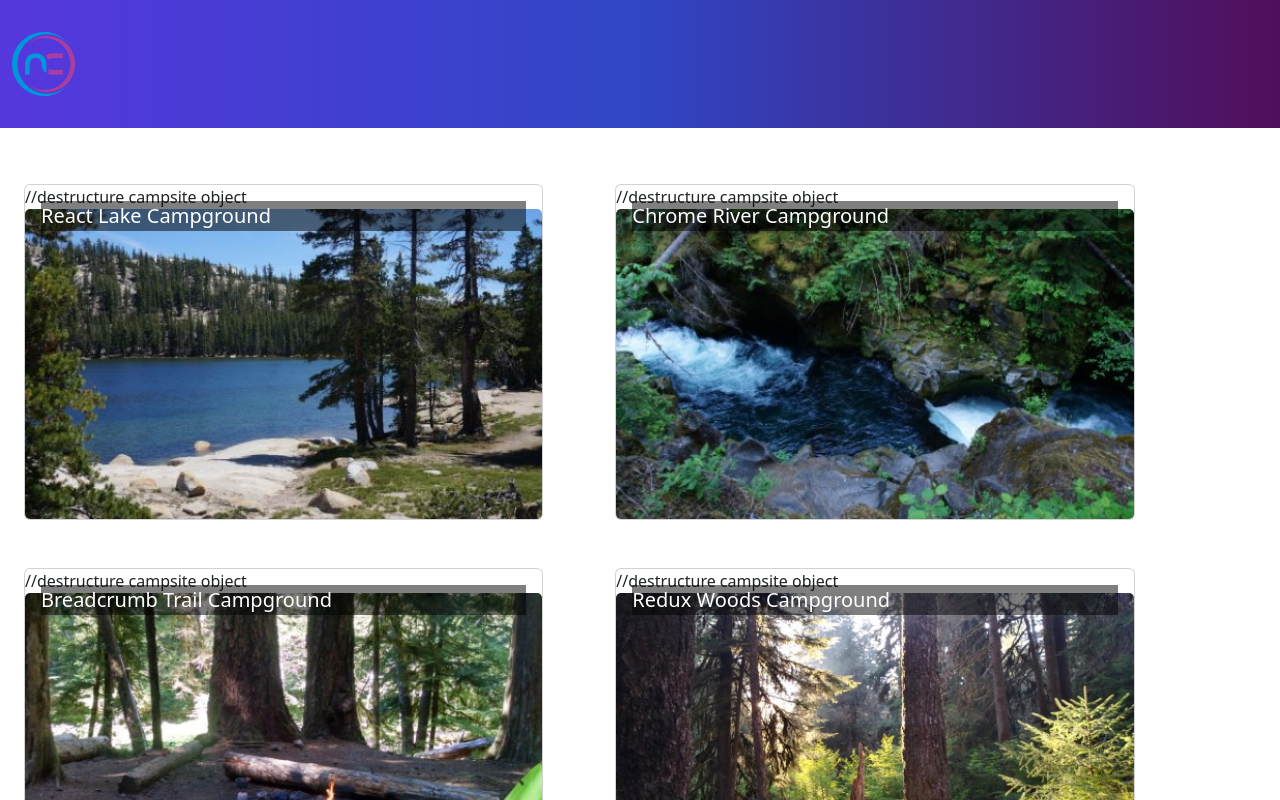
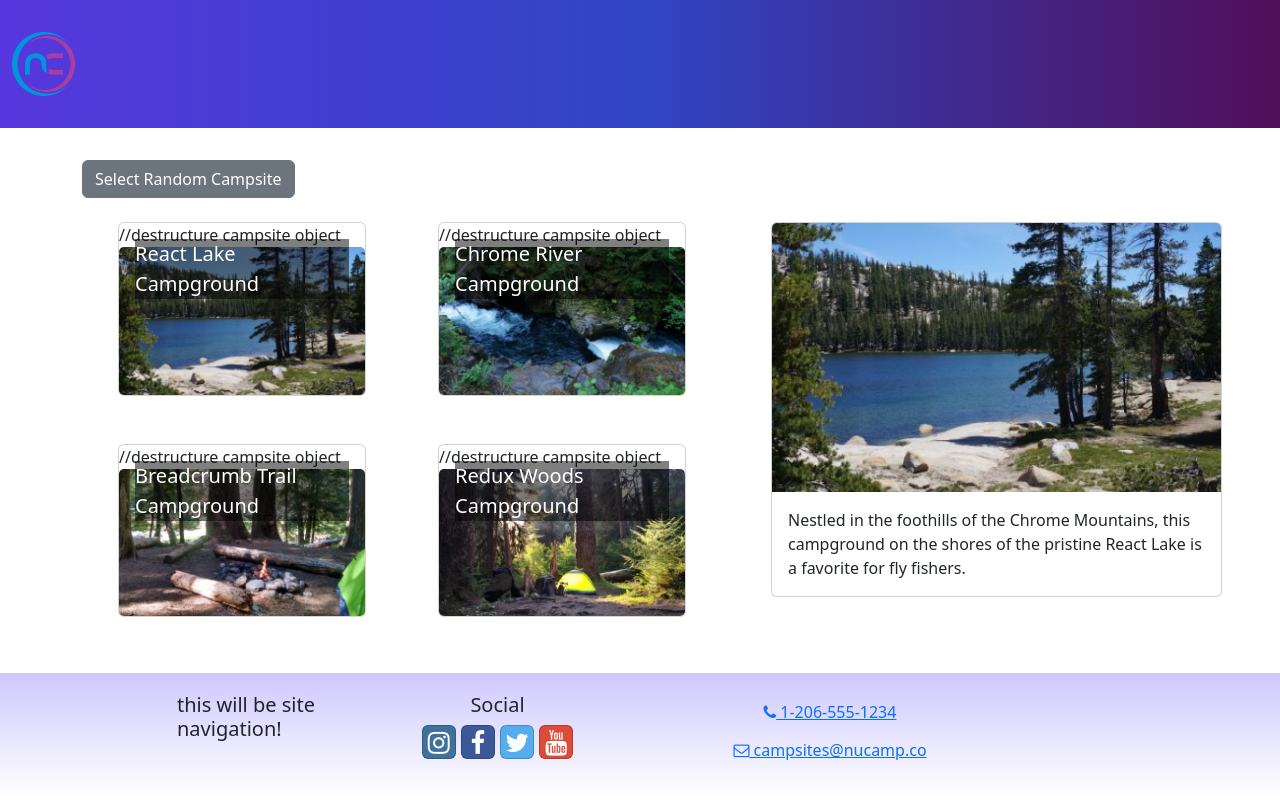
Before and after one commit to SameasDiscordxd/nucampsite-react, a React (Create React App) app: page / in a window 1280 px wide. Shown: the top 800 px of the page. Built offline with nearby package versions, Linux system fonts and the light colour scheme.

Commit message:
school week 2

```diff
--- a/src/App.js
+++ b/src/App.js
@@ -1,18 +1,16 @@
-import CampsitesList from './features/campsites/CampsitesList';
+import Header from './components/Header';
+import Footer from './components/Footer';
+import CampsitesDirectoryPage from './pages/CampsitesDirectoryPage';
 import './App.css';
-import Header from './components/Header';
-import FooterBar from './components/Footer';
-
-
 
 function App() {
-  return (
-    <div className="App">
-        <Header/>
-        <CampsitesList/>
-        <FooterBar/>
-    </div>
-  );
+    return (
+        <div className='App'>
+            <Header />
+            <CampsitesDirectoryPage />
+            <Footer />
+        </div>
+    );
 }
 
 export default App;
--- /dev/null
+++ b/src/features/campsites/CampsiteDetail.js
@@ -0,0 +1,18 @@
+import { Card, CardImg, CardText, CardBody, Col } from "reactstrap";
+
+const CampsiteDetail = ({ campsite }) => {
+    const {image, name, description} = campsite;
+
+    return (
+        <Col md='12' className="m-4">
+            <Card>
+                <CardImg top src={image} alt={name} />
+                <CardBody>
+                <CardText>{description}</CardText>
+                </CardBody>
+            </Card>
+        </Col>
+    );
+};
+
+export default CampsiteDetail;
--- a/src/features/campsites/CampsitesList.js
+++ b/src/features/campsites/CampsitesList.js
@@ -1,19 +1,21 @@
-import { CAMPSITES } from '../../app/shared/CAMPSITES';
+import { Col, Row, } from 'reactstrap';
 import CampsiteCard from "./CampsiteCard";
-import { Col } from 'reactstrap';
-import { Row } from 'reactstrap';
+import { selectAllCampsites } from './campsitesSlice';
 
 const CampsitesList = () => {
-    console.log(CAMPSITES);
+    const campsites = selectAllCampsites();
+
     return (
-        <Row>
-            {CAMPSITES.map(campsite =>
-                <Col key={campsite.id} md='5' className='m-4'>
-                    <CampsiteCard campsite={campsite} />
-                </Col>
-            )}
+        <Row className="ms-auto">
+            {campsites.map((campsite) => {
+                return (
+                    <Col md="5" className="m-4" key={campsite.id} >
+                        <CampsiteCard campsite={campsite} />
+                    </Col>
+                );
+            })}
         </Row>
     );
-}
+};
 
 export default CampsitesList;
--- /dev/null
+++ b/src/features/campsites/campsitesSlice.js
@@ -0,0 +1,9 @@
+import {CAMPSITES} from '../../app/shared/CAMPSITES';
+
+export const selectAllCampsites = () => {
+    return CAMPSITES;
+};
+
+export const selectRandomCampsite = () => {
+    return CAMPSITES[Math.floor(CAMPSITES.length * Math.random())];
+};
--- /dev/null
+++ b/src/pages/CampsitesDirectoryPage.js
@@ -0,0 +1,31 @@
+import { Container, Row, Col, Button } from 'reactstrap';
+import CampsiteDetail from '../features/campsites/CampsiteDetail';
+import CampsitesList from '../features/campsites/CampsitesList';
+import { selectRandomCampsite } from '../features/campsites/campsitesSlice';
+
+const CampsitesDirectoryPage = () => {
+    let selectedCampsite = selectRandomCampsite();
+
+const toggleCampsite = () => {
+    selectedCampsite = selectRandomCampsite();
+    console.log(selectedCampsite);
+};
+
+    return (
+        <Container>
+            <Button onClick={() => toggleCampsite()}>
+                Select Random Campsite
+            </Button>
+            <Row>
+                <Col sm='5' md='7'>
+                    <CampsitesList />
+                </Col>
+                <Col sm='7' md='5'>
+                    <CampsiteDetail campsite={selectedCampsite} />
+                </Col>
+            </Row>
+        </Container>
+    );
+};
+
+export default CampsitesDirectoryPage;
```
Also changed, not shown: src/arrayMethods.js (deleted).
